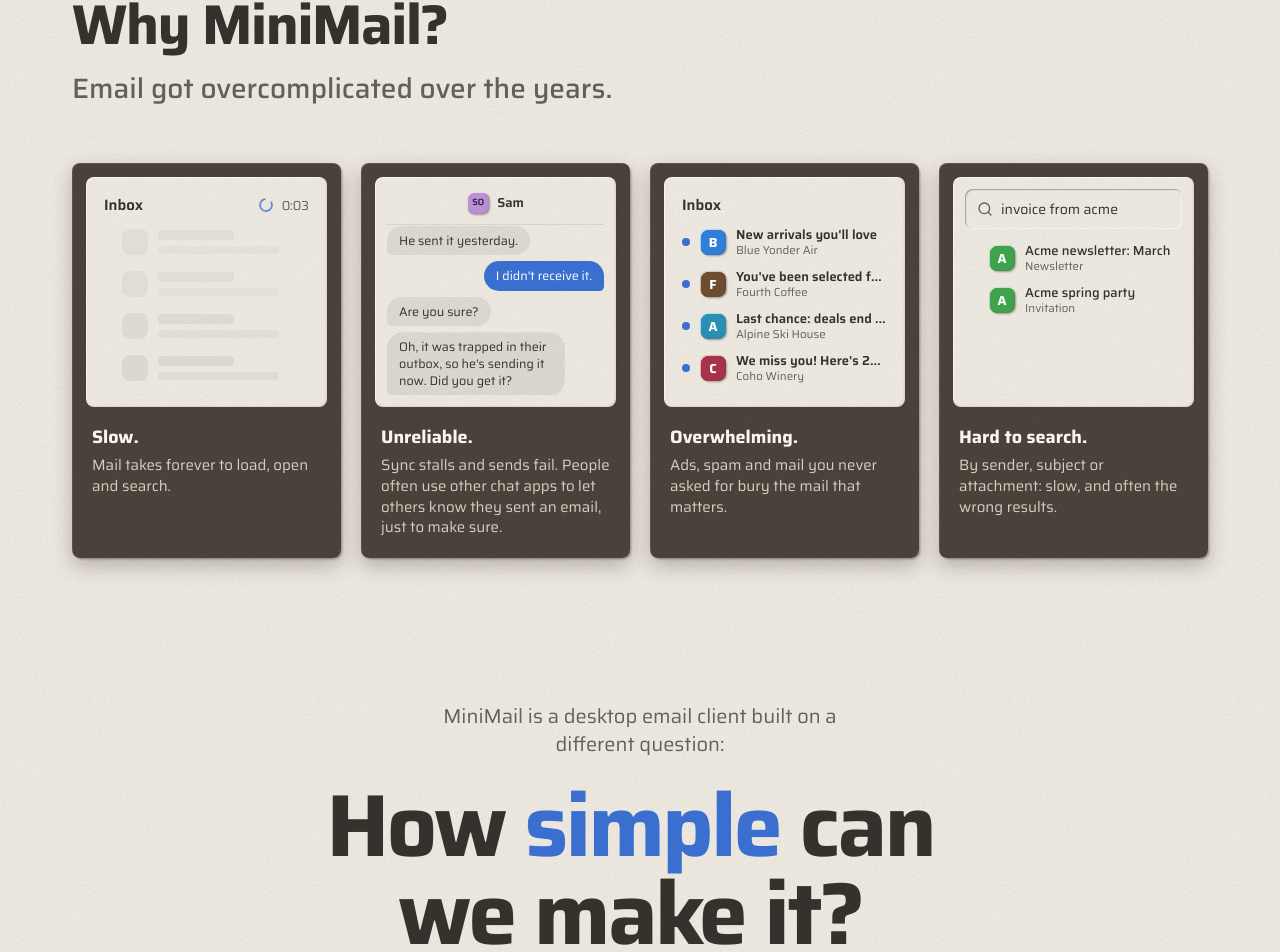
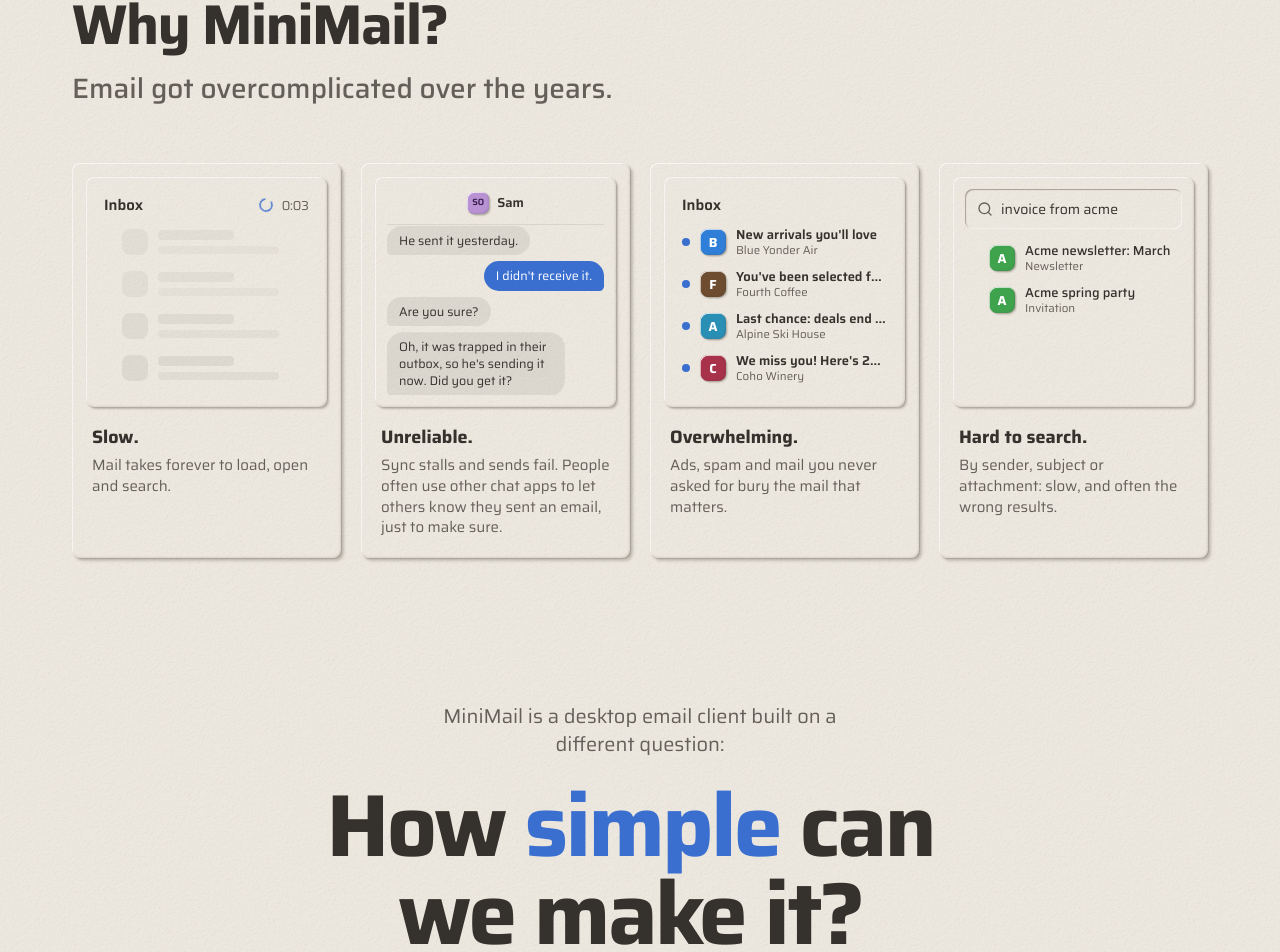
Before and after one commit to nicolasakf/minimail-website, a React (Vite) app: page / in a window 1280 px wide. Shown: the part 5476-6428 px from the top of the page. Built offline with nearby package versions, Linux system fonts and the light colour scheme.

Commit message:
Revert "Why cards: dark brown plate with light title and text"
This reverts commit 831797e78152d04965e7812e877ae5c0218f4ac2.

```diff
--- a/src/scenes/problems.tsx
+++ b/src/scenes/problems.tsx
@@ -14,7 +14,7 @@ import { Lead, Reveal, Section, Title } from "~/parts/site";
 
 /** A small screen of the app: one plate set into the card. */
 function Screen({ children }: { children: ReactNode }) {
-  return <div className="plate-2 corner-squircle relative h-[230px] overflow-hidden rounded-[20px] p-3 text-foreground">{children}</div>;
+  return <div className="plate-2 corner-squircle relative h-[230px] overflow-hidden rounded-[20px] p-3">{children}</div>;
 }
 
 function Row({ from, title, sub, unread, className }: { from: Sender; title: string; sub?: string; unread?: boolean; className?: string }) {
@@ -202,11 +202,11 @@ export function ProblemsSection() {
       </div>
       <div className="mt-14 grid gap-5 sm:grid-cols-2 lg:grid-cols-4">
         {PROBLEMS.map((problem, i) => (
-          <Reveal key={problem.title} delay={i * 0.08} className="note-plate corner-squircle flex flex-col rounded-[26px] p-3.5">
+          <Reveal key={problem.title} delay={i * 0.08} className="plate-1 corner-squircle flex flex-col rounded-[26px] p-3.5">
             {problem.scene}
             <div className="px-1.5 pb-1.5 pt-4">
               <h3 className="text-lg font-bold">{problem.title}</h3>
-              <p className="mt-1 text-[15px] leading-snug text-[hsl(36_22%_80%)]">{problem.text}</p>
+              <p className="mt-1 text-[15px] leading-snug text-muted-foreground">{problem.text}</p>
             </div>
           </Reveal>
         ))}
```
